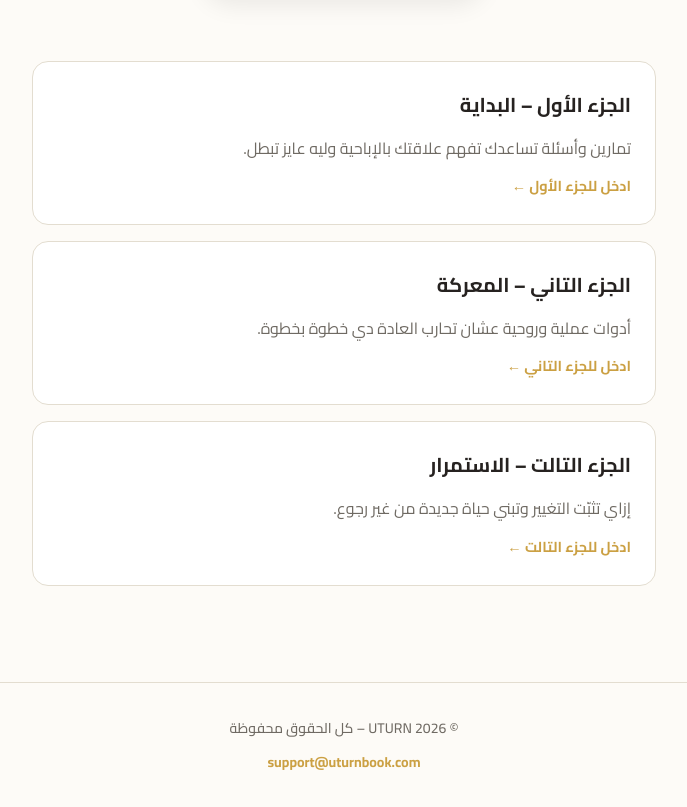
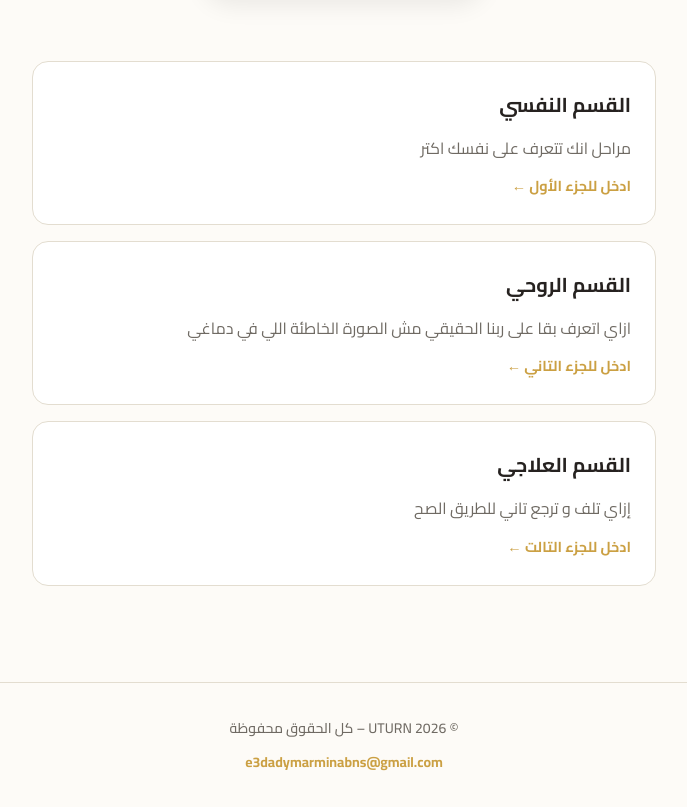
Before and after one commit to markwaseem/U-TURN-Book, a website: page public/index.html in a window 1280 px wide. Shown: the part 894-1701 px from the top of the page, without its empty margins (296-983 px from the left). Drawn offline with Linux system fonts and the light colour scheme.

Commit message:
edit texts

```diff
--- a/public/index.html
+++ b/public/index.html
@@ -33,20 +33,20 @@
 
     <section class="nav-cards">
       <a href="/section-1.html" class="nav-card">
-        <h2>الجزء الأول – البداية</h2>
-        <p>تمارين وأسئلة تساعدك تفهم علاقتك بالإباحية وليه عايز تبطل.</p>
+        <h2>القسم النفسي</h2>
+        <p>مراحل انك تتعرف على نفسك اكتر </p>
         <span class="go">ادخل للجزء الأول ←</span>
       </a>
 
       <a href="/section-2.html" class="nav-card">
-        <h2>الجزء التاني – المعركة</h2>
-        <p>أدوات عملية وروحية عشان تحارب العادة دي خطوة بخطوة.</p>
+        <h2>القسم الروحي</h2>
+        <p>ازاي اتعرف بقا على ربنا الحقيقي مش الصورة الخاطئة اللي في دماغي</p>
         <span class="go">ادخل للجزء التاني ←</span>
       </a>
 
       <a href="/section-3.html" class="nav-card">
-        <h2>الجزء التالت – الاستمرار</h2>
-        <p>إزاي تثبّت التغيير وتبني حياة جديدة من غير رجوع.</p>
+        <h2>القسم العلاجي</h2>
+        <p>إزاي تلف و ترجع تاني للطريق الصح</p>
         <span class="go">ادخل للجزء التالت ←</span>
       </a>
     </section>
@@ -55,7 +55,7 @@
   <footer>
     <div class="footer-inner">
       <p>© 2026 UTURN – كل الحقوق محفوظة</p>
-      <a href="mailto:support@uturnbook.com">support@uturnbook.com</a>
+      <a href="mailto:e3dadymarminabns@gmail.com">e3dadymarminabns@gmail.com</a>
     </div>
   </footer>
 
```
Also changed, not shown: public/section-1.html (+1 -1 lines), 2 other files.
